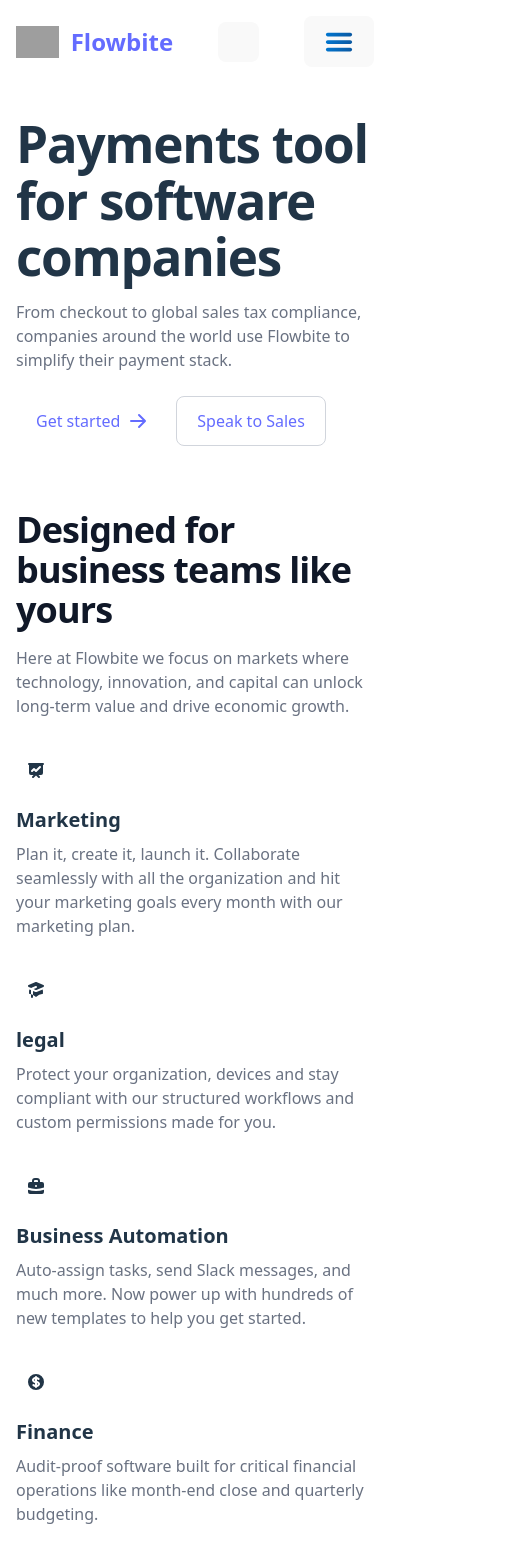
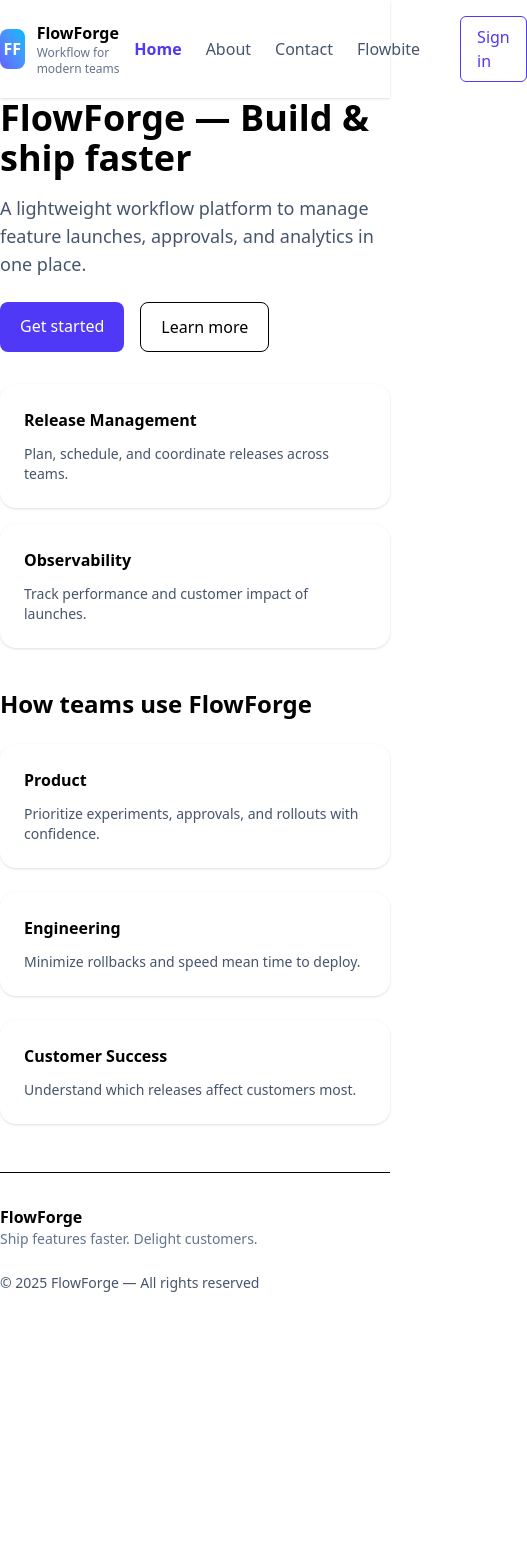
Before and after one commit to Muhammad-ammar321/React-assign, a React (Vite) app: page / in a window 390 px wide. Shown: the top 1568 px of the page, 527 px wide, since content can reach past the window. After the commit the page ends 1325 px from the top, so only its background shows below. Built offline with nearby package versions, Linux system fonts and the light colour scheme; grey boxes are pictures that could not be loaded.

Commit message:
1-c complete

```diff
--- a/package.json
+++ b/package.json
@@ -14,11 +14,15 @@
     "preview": "vite preview"
   },
   "dependencies": {
+    "@hookform/resolvers": "^5.2.2",
     "@tailwindcss/vite": "^4.1.12",
     "lucide-react": "^0.542.0",
     "react": "^19.1.1",
     "react-dom": "^19.1.1",
-    "tailwindcss": "^4.1.12"
+    "react-hook-form": "^7.63.0",
+    "react-router": "^7.9.1",
+    "tailwindcss": "^4.1.12",
+    "yup": "^1.7.1"
   },
   "devDependencies": {
     "@eslint/js": "^9.33.0",
--- a/src/App.tsx
+++ b/src/App.tsx
@@ -5,7 +5,6 @@
 import FAQ from './components/FAQ/FAQ'
 import NewsLetter from './components/newsletter/Newsletter'
 import Footer from './components/footer/footer'
-// import Foot from './components/extra/foot'
 
 function App() {
   // const [count, setCount] = useState(0)
@@ -17,7 +16,6 @@
       <Feature />
       <FAQ />
       <NewsLetter />
-    {/* <Foot /> */}
       <Footer />
     </>
   )
--- /dev/null
+++ b/src/components/assign-1-c/Footer-sas.tsx
@@ -0,0 +1,16 @@
+
+
+const FooterSas=()=>{
+return (
+<footer className="bg-white border-t mt-12">
+<div className="container-wide py-8 flex flex-col md:flex-row justify-between items-start gap-6">
+<div>
+<div className="font-bold">FlowForge</div>
+<div className="text-sm text-slate-500">Ship features faster. Delight customers.</div>
+</div>
+<div className="text-sm text-slate-600">© {new Date().getFullYear()} FlowForge — All rights reserved</div>
+</div>
+</footer>
+)
+}
+export default FooterSas
--- /dev/null
+++ b/src/components/assign-1-c/Navbar-sas.tsx
@@ -0,0 +1,27 @@
+
+import { Link, NavLink } from 'react-router'
+
+
+const NavbarSas=()=>{
+return (
+<header className="bg-white shadow-sm">
+<div className="container-wide flex items-center justify-between py-4">
+<Link to="/" className="flex items-center gap-3">
+<div className="w-10 h-10 rounded-lg bg-gradient-to-tr from-indigo-500 to-sky-400 flex items-center justify-center text-white font-bold">FF</div>
+<div>
+<div className="font-bold">FlowForge</div>
+<div className="text-xs text-slate-500">Workflow for modern teams</div>
+</div>
+</Link>
+<nav className="flex items-center gap-6">
+<NavLink to="/" end className={({isActive}) => isActive ? 'text-indigo-600 font-semibold' : 'text-slate-600'}>Home</NavLink>
+<NavLink to="/about" className={({isActive}) => isActive ? 'text-indigo-600 font-semibold' : 'text-slate-600'}>About</NavLink>
+<NavLink to="/contact" className={({isActive}) => isActive ? 'text-indigo-600 font-semibold' : 'text-slate-600'}>Contact</NavLink>
+<NavLink to="/flowbite" className={({isActive}) => isActive ? 'text-indigo-600 font-semibold' : 'text-slate-600'}>Flowbite</NavLink>
+<a href="#" className="ml-4 inline-block px-4 py-2 rounded-md border border-indigo-600 text-indigo-600">Sign in</a>
+</nav>
+</div>
+</header>
+)
+}
+export default  NavbarSas
--- /dev/null
+++ b/src/components/assign-1-c/card.tsx
@@ -0,0 +1,18 @@
+import  { type ReactNode } from 'react'
+
+
+type CardProps = {
+title: string,
+children: ReactNode
+}
+
+
+const Card=({title, children}: CardProps)=>{
+return (
+<div className="bg-white rounded-2xl p-6 shadow-sm">
+<h3 className="font-semibold mb-3">{title}</h3>
+<div className="text-sm text-slate-600">{children}</div>
+</div>
+)
+}
+export default Card
--- /dev/null
+++ b/src/components/assign-1-c/layout.tsx
@@ -0,0 +1,16 @@
+import { Outlet } from "react-router";
+import FooterSas from "./Footer-sas";
+import NavbarSas from "./Navbar-sas";
+
+const Layout=()=> {
+  return (
+    <div className="flex flex-col min-h-screen">
+      <NavbarSas />
+      <main className="flex-grow">
+        <Outlet />
+      </main>
+      <FooterSas />
+    </div>
+  );
+}
+export default Layout
--- a/src/index.css
+++ b/src/index.css
@@ -1,5 +1,5 @@
 @import "tailwindcss";
-:root {
+/* :root {
   font-family: system-ui, Avenir, Helvetica, Arial, sans-serif;
   line-height: 1.5;
   font-weight: 400;
@@ -65,4 +65,4 @@
   button {
     background-color: #f9f9f9;
   }
-}
+} */
--- a/src/main.tsx
+++ b/src/main.tsx
@@ -2,9 +2,11 @@
 import { createRoot } from 'react-dom/client'
 import './index.css'
 import App from './App.js'
+import { RouterProvider } from 'react-router'
+import { routes } from './router/routes.js'
 
 createRoot(document.getElementById('root')!).render(
   <StrictMode>
-    <App />
+    <RouterProvider router={routes}/>
   </StrictMode>,
 )
--- /dev/null
+++ b/src/pages/about/About.tsx
@@ -0,0 +1,26 @@
+
+const About=()=>{
+return (
+<section className="space-y-6">
+<h1 className="text-3xl font-bold">About FlowForge</h1>
+<p className="text-slate-600">FlowForge started as a small team frustrated by complex release processes. We built tools that simplify release orchestration and provide clear visibility for product teams.</p>
+
+
+<div className="grid md:grid-cols-2 gap-6">
+<div className="bg-white rounded-2xl p-6 shadow-sm">
+<h3 className="font-semibold mb-2">Mission</h3>
+<p className="text-slate-600">Empower teams to ship confidently while reducing friction between product, engineering, and support.</p>
+</div>
+<div className="bg-white rounded-2xl p-6 shadow-sm">
+<h3 className="font-semibold mb-2">Values</h3>
+<ul className="text-slate-600 list-disc pl-5">
+<li>Clarity</li>
+<li>Speed with safety</li>
+<li>Customer empathy</li>
+</ul>
+</div>
+</div>
+</section>
+)
+}
+export default About
--- /dev/null
+++ b/src/pages/contact/contact.tsx
@@ -0,0 +1,82 @@
+
+import { useForm, type SubmitHandler } from 'react-hook-form'
+import { yupResolver } from '@hookform/resolvers/yup'
+import * as yup from 'yup'
+
+
+interface ContactForm {
+name: string
+email: string
+message: string
+}
+const schema = yup.object({
+name: yup.string().required('Name is required').min(2, 'Too short'),
+email: yup.string().email('Must be a valid email').required('Email is required'),
+message: yup.string().required('Message is required').min(10, 'Please provide more details'),
+}).required()
+
+
+const Contact=()=>{
+const { register, handleSubmit, formState: { errors, isSubmitting, isSubmitSuccessful }, reset } = useForm<ContactForm>({ resolver: yupResolver(schema) })
+
+
+const onSubmit: SubmitHandler<ContactForm> = async (data) => {
+const FORMSPREE_ENDPOINT = 'https://formspree.io/f/yourFormId'
+try {
+const resp = await fetch(FORMSPREE_ENDPOINT, {
+method: 'POST',
+headers: { 'Content-Type': 'application/json' },
+body: JSON.stringify(data),
+})
+
+
+if (!resp.ok) throw new Error('Network response was not ok')
+reset()
+alert('Message sent — we will reply soon!')
+} catch (err) {
+console.error(err)
+alert('Failed to send message. Please try again or email hello@flowforge.example')
+}
+}
+
+
+return (
+<section className="max-w-3xl mx-auto">
+<h1 className="text-3xl font-bold mb-4">Contact sales & support</h1>
+<p className="text-slate-600 mb-6">Have a question about FlowForge? Fill out the form and we'll get back to you within 1 business day.</p>
+
+
+<form onSubmit={handleSubmit(onSubmit)} className="space-y-4 bg-white p-6 rounded-2xl shadow-sm">
+<div>
+<label className="block text-sm font-medium">Name</label>
+<input {...register('name')} className={`mt-1 block w-full rounded-md border px-3 py-2 ${errors.name ? 'border-red-500' : 'border-slate-200'}`} />
+{errors.name && <p className="text-red-600 text-sm mt-1">{errors.name.message}</p>}
+</div>
+
+
+<div>
+<label className="block text-sm font-medium">Email</label>
+<input {...register('email')} className={`mt-1 block w-full rounded-md border px-3 py-2 ${errors.email ? 'border-red-500' : 'border-slate-200'}`} />
+{errors.email && <p className="text-red-600 text-sm mt-1">{errors.email.message}</p>}
+</div>
+
+
+<div>
+<label className="block text-sm font-medium">Message</label>
+<textarea {...register('message')} rows={6} className={`mt-1 block w-full rounded-md border px-3 py-2 ${errors.message ? 'border-red-500' : 'border-slate-200'}`} />
+{errors.message && <p className="text-red-600 text-sm mt-1">{errors.message.message}</p>}
+</div>
+
+
+<div className="flex items-center gap-4">
+<button type="submit" disabled={isSubmitting} className="px-5 py-2 rounded-md bg-indigo-600 text-white">{isSubmitting ? 'Sending…' : 'Send message'}</button>
+{isSubmitSuccessful && <span className="text-green-600 text-sm">Sent!</span>}
+</div>
+</form>
+
+
+<div className="mt-6 text-sm text-slate-600">Alternatively email us at <a href="mailto:hello@flowforge.example" className="underline">hello@flowforge.example</a></div>
+</section>
+)
+}
+export default Contact
--- /dev/null
+++ b/src/pages/home/home.tsx
@@ -0,0 +1,36 @@
+
+import Card from '../../components/assign-1-c/card'
+import { Link } from 'react-router'
+
+
+const Home=()=>{
+return (
+<section className="space-y-10">
+<div className="grid md:grid-cols-2 gap-8 items-center">
+<div>
+<h1 className="text-4xl font-extrabold">FlowForge — Build & ship faster</h1>
+<p className="mt-4 text-lg text-slate-600">A lightweight workflow platform to manage feature launches, approvals, and analytics in one place.</p>
+<div className="mt-6 flex gap-4">
+<Link to="/contact" className="inline-block px-5 py-3 rounded-lg bg-indigo-600 text-white">Get started</Link>
+<Link to="/about" className="inline-block px-5 py-3 rounded-lg border">Learn more</Link>
+</div>
+</div>
+<div className="grid gap-4">
+<Card title="Release Management">Plan, schedule, and coordinate releases across teams.</Card>
+<Card title="Observability">Track performance and customer impact of launches.</Card>
+</div>
+</div>
+
+
+<div>
+<h2 className="text-2xl font-bold mb-6">How teams use FlowForge</h2>
+<div className="grid md:grid-cols-3 gap-6">
+<Card title="Product">Prioritize experiments, approvals, and rollouts with confidence.</Card>
+<Card title="Engineering">Minimize rollbacks and speed mean time to deploy.</Card>
+<Card title="Customer Success">Understand which releases affect customers most.</Card>
+</div>
+</div>
+</section>
+)
+}
+export default Home
--- /dev/null
+++ b/src/router/routes.tsx
@@ -0,0 +1,37 @@
+// src/routes/index.tsx (for example)
+import { createBrowserRouter } from "react-router";
+import Layout from "../components/assign-1-c/layout";
+import Home from "../pages/home/home";
+import About from "../pages/about/About";
+import Contact from "../pages/contact/contact";
+import App from "../App";
+
+export const routes = createBrowserRouter([
+  {
+    path: "/",
+    element: <Layout />,
+    children: [
+      {
+        index: true, // same as path: "/"
+        element: <Home />,
+      },
+      {
+        path: "about",
+        element: <About />,
+      },
+      {
+        path: "contact",
+        element: <Contact />,
+      },
+
+      {
+        path: "*",
+        element: <h1 className="text-center text-2xl mt-20">404 - Page Not Found</h1>,
+      },
+    ],
+},
+{
+    path:'flowbite',
+    element:<App/>
+}
+]);
```
Also changed, not shown: 1 other file (tests, documents, lock files or other folders).
